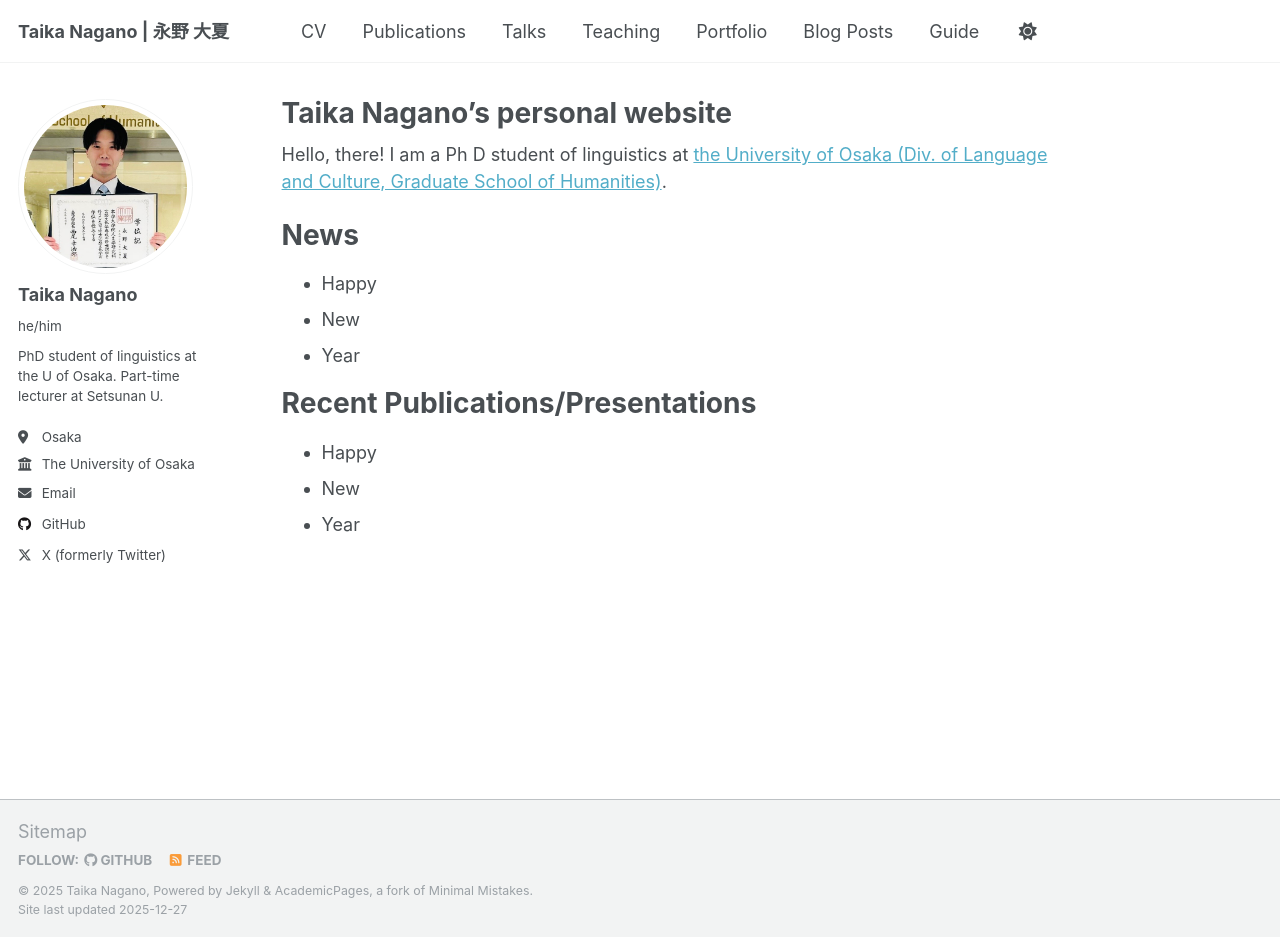
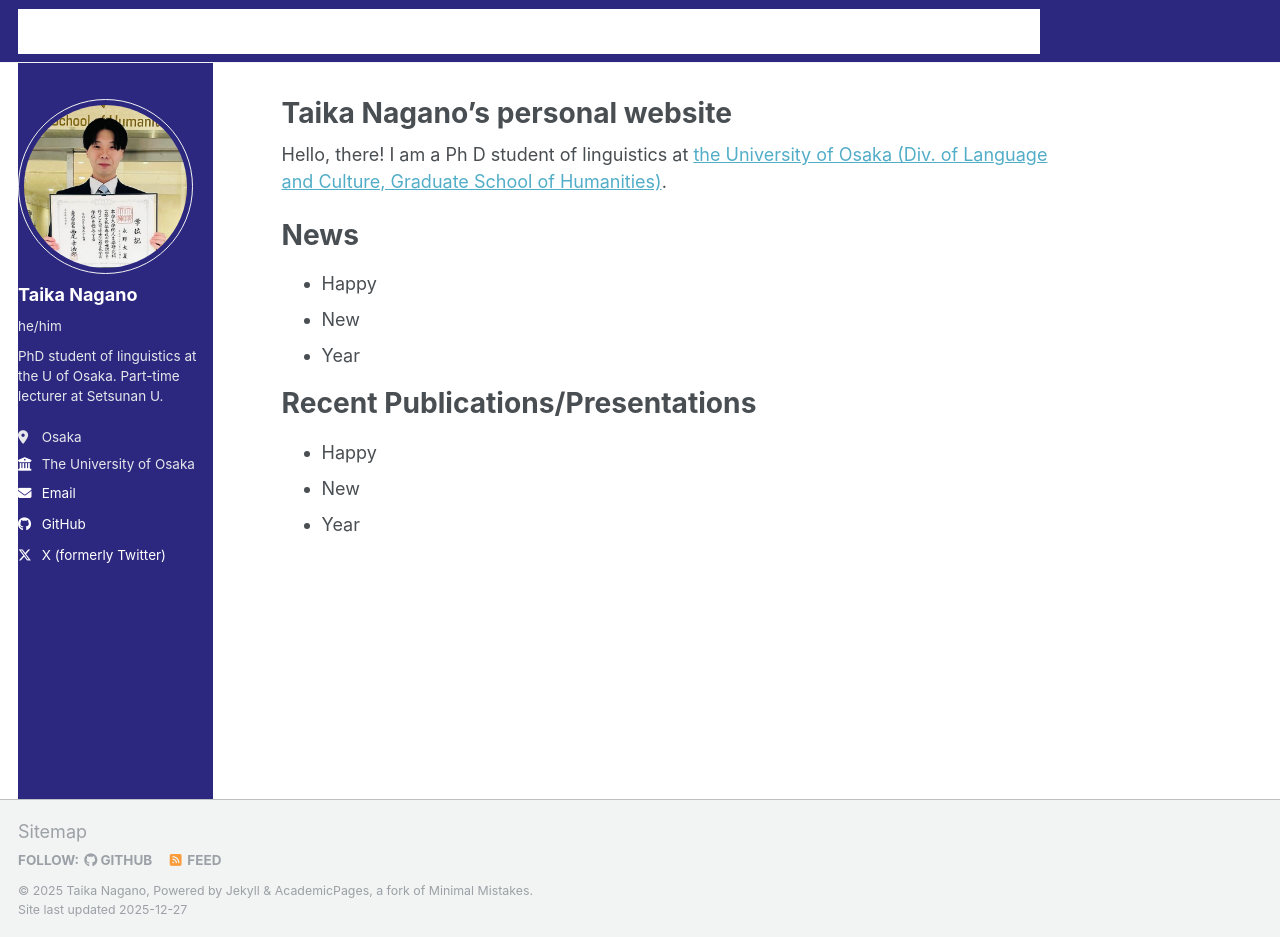
Before and after one commit to TaikaNagano/taikanagano.github.io, a Jekyll site: the page built from _pages/about.md, in a window 1280 px wide and 937 px high. Built offline with Jekyll 4.4.1, drawn with Linux system fonts in a browser that asks for light colours.

Commit message:
updated main.scss

```diff
--- a/assets/css/main.scss
+++ b/assets/css/main.scss
@@ -41,3 +41,63 @@
     "vendor/font-awesome/brands",
     "vendor/magnific-popup/magnific-popup"
 ;
+
+/* ===== Handai Blue (header + sidebar only) ===== */
+
+/* Header */
+.masthead,
+.greedy-nav {
+  background-color: #2D287F;
+}
+
+.masthead a,
+.masthead__title,
+.masthead__menu-item a,
+.greedy-nav a {
+  color: #FFFFFF !important;
+}
+
+.masthead a:hover,
+.greedy-nav a:hover {
+  color: #E5E7EB !important;
+}
+
+/* Mobile hamburger icon */
+.greedy-nav__toggle {
+  color: #FFFFFF;
+}
+.greedy-nav__toggle .navicon,
+.greedy-nav__toggle .navicon:before,
+.greedy-nav__toggle .navicon:after {
+  background: #FFFFFF;
+}
+
+/* Mobile dropdown menu (when collapsed) */
+.greedy-nav .hidden-links {
+  background-color: #2D287F;
+}
+.greedy-nav .hidden-links a {
+  color: #FFFFFF !important;
+}
+
+/* Sidebar */
+.sidebar {
+  background-color: #2D287F;
+  color: #E5E7EB;
+}
+.author__name { color: #FFFFFF !important; }
+.author__bio { color: #E5E7EB; }
+.author__urls a { color: #FFFFFF; }
+.author__urls a:hover { color: #E5E7EB; }
+
+/* Mobile dropdown menu list items (safer) */
+.greedy-nav .hidden-links a:hover {
+  color: #E5E7EB !important;
+}
+
+/* Ensure icons in sidebar stay visible */
+.author__urls .fa,
+.author__urls .fab,
+.author__urls .fas {
+  color: #FFFFFF;
+}
```
Also changed, not shown: 3 other files.
